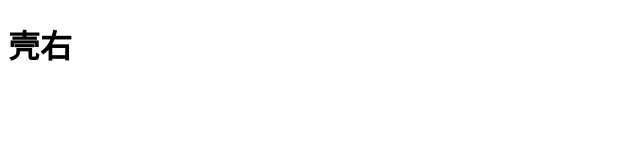
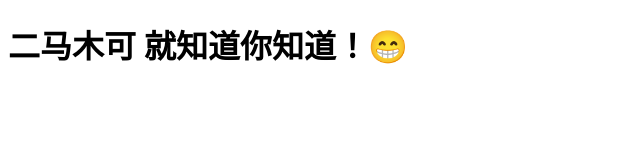
Before and after one commit to keayou/keayou.github.io, a plain HTML site: page index.html in a window 1280 px wide. Shown: the whole page, without its empty margins (0-640 px from the left). Drawn offline with Linux system fonts and the light colour scheme.

Commit message:
Update index.html

```diff
--- a/index.html
+++ b/index.html
@@ -1,6 +1,6 @@
 <!DOCTYPE html>
 <html>
 <body>
-<h1>壳右</h1>
+<h1>二马木可  就知道你知道！😁</h1>
 </body>
 </html>
```
